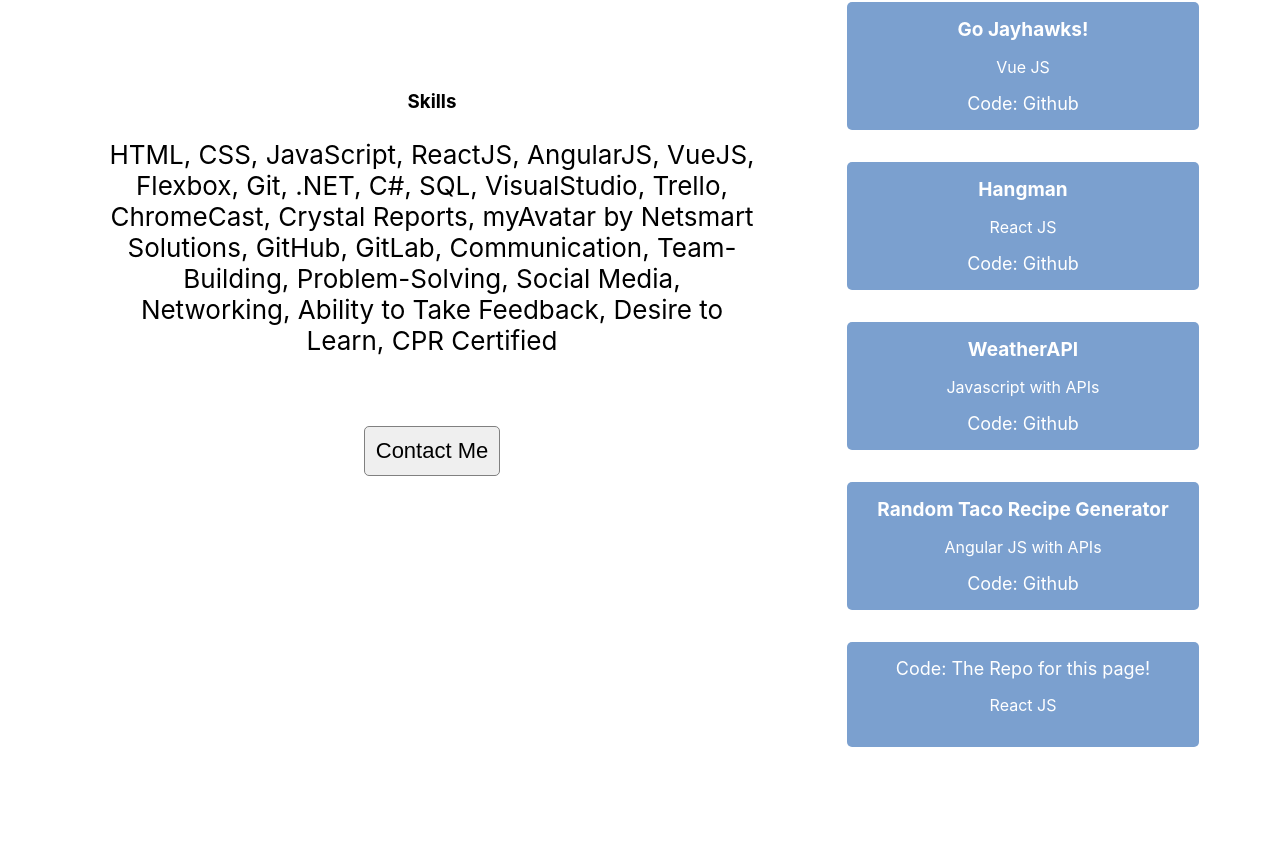
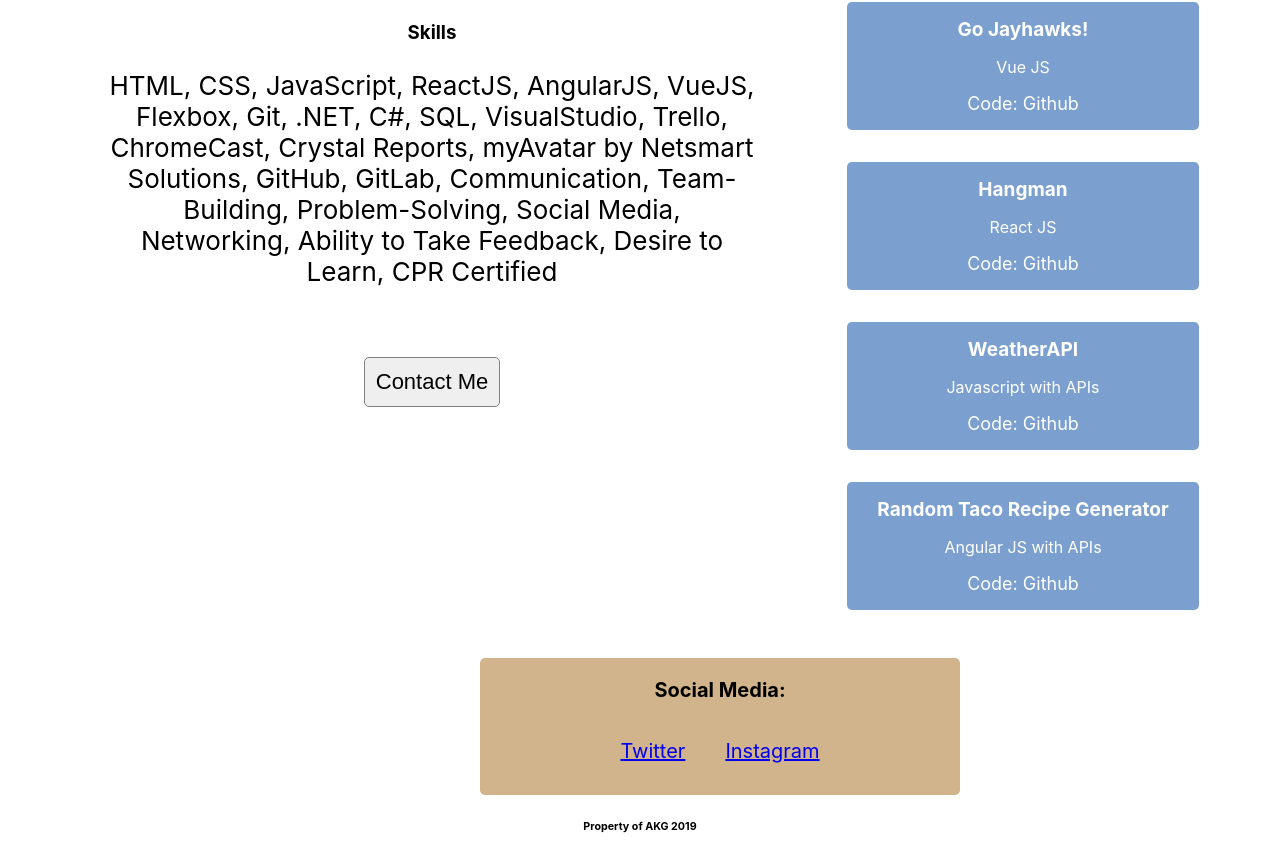
Before and after one commit to Alexiskjg16/ProfessionalPortfolio, a React (Create React App) app: page / in a window 1280 px wide. Shown: the part 622-1480 px from the top of the page. Before the commit the page ends 1401 px from the top, so only its background shows below. Built offline with nearby package versions, Linux system fonts and the light colour scheme.

Commit message:
addedsocial

```diff
--- a/src/App.css
+++ b/src/App.css
@@ -80,6 +80,19 @@ margin-right: -2em;
   margin-top: 2em;
 }
 
+.socialLink {
+   padding: 1em;
+   font-size: 20px;
+}
+
+.basis {
+  background-color: tan;
+  padding-bottom: 2em;
+  width: 30em;
+  border-radius: 5px;
+  margin-left: 30em;
+}
+
 @media (max-width:375px) {
 
   .App-header {
@@ -92,5 +105,7 @@ margin-right: -2em;
     margin-right: -25em;
   }
 
-
+  .basis{
+    margin-left: 10em;
+  }
 }
--- a/src/App.js
+++ b/src/App.js
@@ -38,7 +38,7 @@ ShowMe = () => {
           </section>
           </section>
           <section className="projectSection">
-            <h1>View the projects</h1>
+            <h1>View the projects:</h1>
                      <section className="codingSection">
                      <a href="http://tbdvsupport.surge.sh/" target="_blank" rel="noopener noreferrer" className="codeNameTitle">Capstone - TBDVSupport </a>
                      <p>React JS with C#</p>
@@ -64,14 +64,18 @@ ShowMe = () => {
                      <p> Angular JS with APIs</p>
                      <a href="https://github.com/Alexiskjg16/ngtacos" target="_blank" rel="noopener noreferrer" className="codeName">Code: Github</a>
                      </section>
-                     <section className="codingSection">
-                     <a href="https://github.com/Alexiskjg16/ProfessionalPortfolio" targegt="_blank" rel="noopener noreferrer" className="codeName">Code: The Repo for this page!</a>
-                     <p> React JS</p>
-                     </section>
           </section>
         </section>
+        <section className="basis">
+         <h2 className="socialLink">Social Media: </h2>
+          <a href="https://twitter.com/Alexiskjg16" target="_blank" rel="noopener noreferrer" className="socialLink">Twitter</a>
+          <a href="https://www.instagram.com/alexiskjg16/?hl=en" target="_blank" rel="noopener noreferrer" className="socialLink">Instagram</a>
+          </section>
+     <footer>
+       <h6> Property of AKG 2019</h6>
+     </footer>
       </div>
-    );
+    )
   }
 }
 
```
